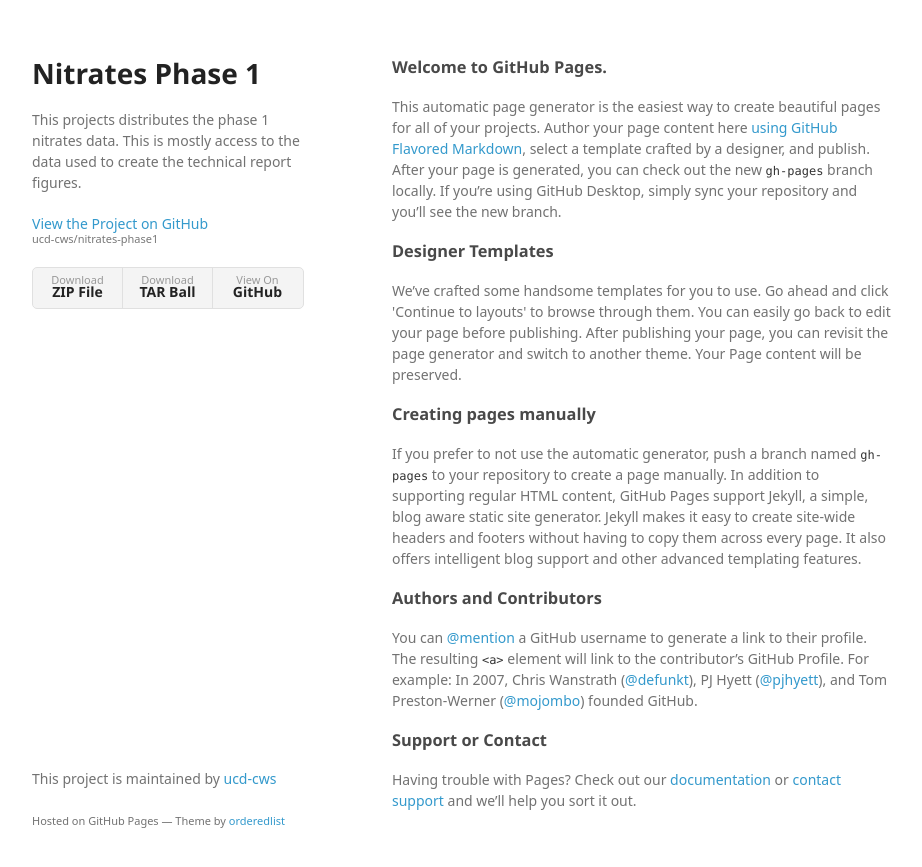
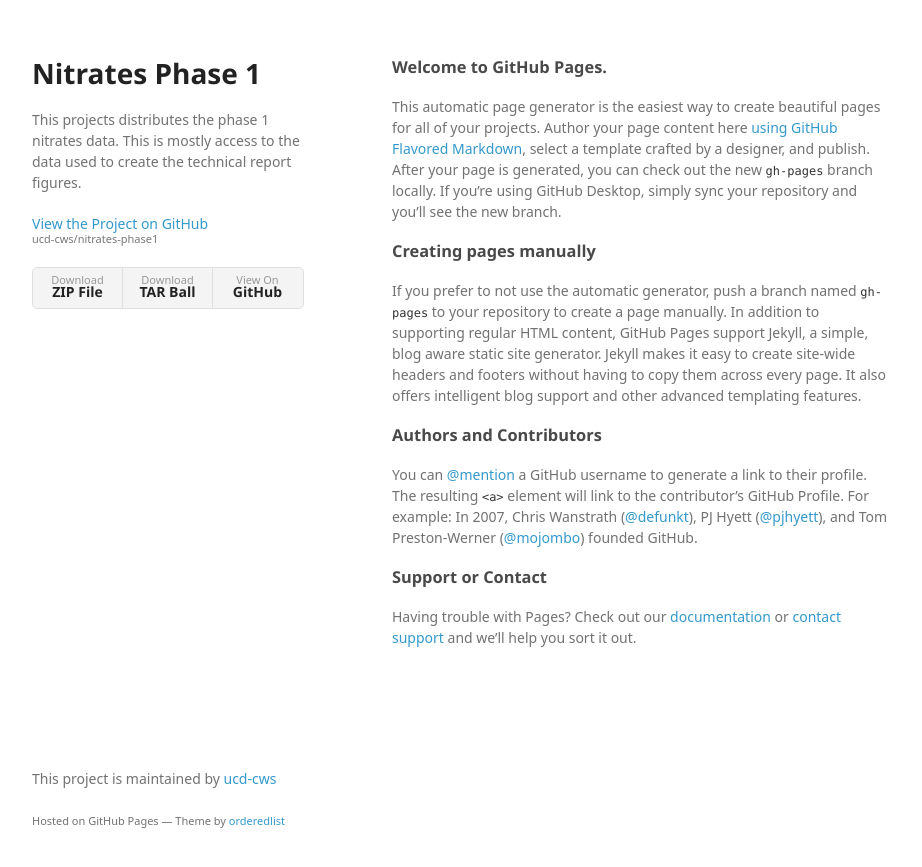
Before and after one commit to ucd-cws/nitrates-phase1, a Jekyll site: the page built from index.html, in a window 1280 px wide. Shown: the top 867 px of the page, without its empty margins (178-1100 px from the left). Built offline with Jekyll 4.4.1, drawn with Linux system fonts in a browser that asks for light colours; some web fonts are replaced; Markdown is read by kramdown in place of the engine named in the settings.

Commit message:
Second Jekyll Test

```diff
--- a/index.html
+++ b/index.html
@@ -6,11 +6,6 @@
 <a id="welcome-to-github-pages" class="anchor" href="#welcome-to-github-pages" aria-hidden="true"><span aria-hidden="true" class="octicon octicon-link"></span></a>Welcome to GitHub Pages.</h3>
 
 <p>This automatic page generator is the easiest way to create beautiful pages for all of your projects. Author your page content here <a href="https://guides.github.com/features/mastering-markdown/">using GitHub Flavored Markdown</a>, select a template crafted by a designer, and publish. After your page is generated, you can check out the new <code>gh-pages</code> branch locally. If you’re using GitHub Desktop, simply sync your repository and you’ll see the new branch.</p>
-
-<h3>
-<a id="designer-templates" class="anchor" href="#designer-templates" aria-hidden="true"><span aria-hidden="true" class="octicon octicon-link"></span></a>Designer Templates</h3>
-
-<p>We’ve crafted some handsome templates for you to use. Go ahead and click 'Continue to layouts' to browse through them. You can easily go back to edit your page before publishing. After publishing your page, you can revisit the page generator and switch to another theme. Your Page content will be preserved.</p>
 
 <h3>
 <a id="creating-pages-manually" class="anchor" href="#creating-pages-manually" aria-hidden="true"><span aria-hidden="true" class="octicon octicon-link"></span></a>Creating pages manually</h3>
```
